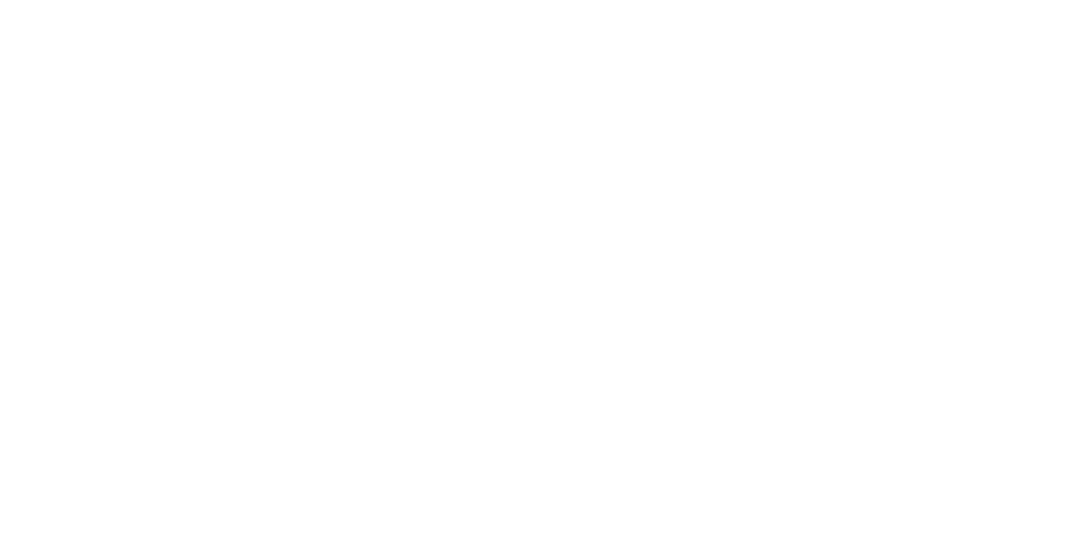
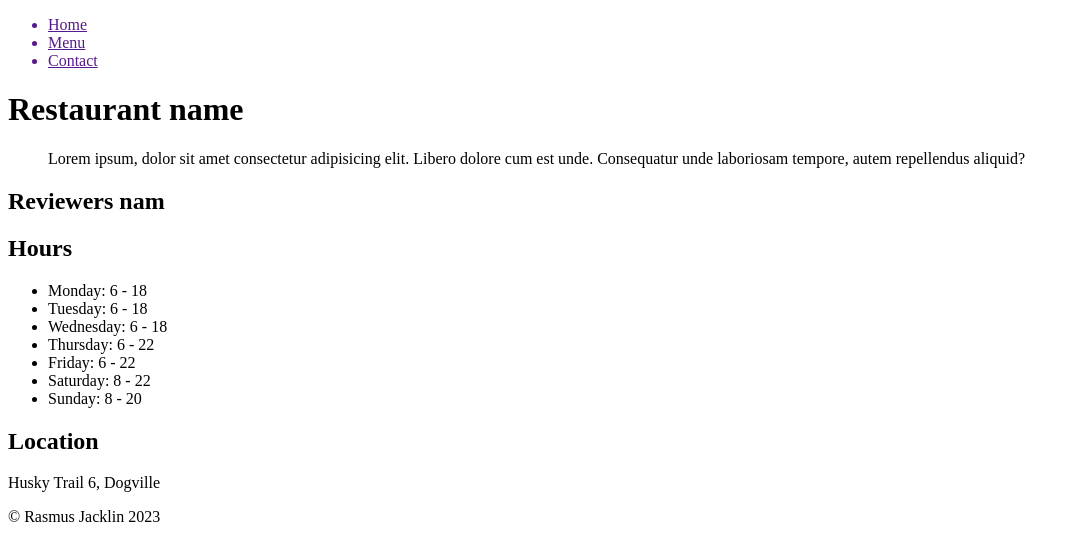
Before and after one commit to 02rasjac/restaurant-page, a website built with webpack: page dist/index.html in a window 1280 px wide. Shown: the whole page, without its empty margins (0-1080 px from the left). Built offline with nearby package versions, Linux system fonts and the light colour scheme.

Commit message:
Add html

```diff
--- a/dist/index.html
+++ b/dist/index.html
@@ -8,6 +8,49 @@
     <title>Restaurant</title>
   </head>
   <body>
-    <div class="container"></div>
+    <div id="container">
+      <header>
+        <nav>
+          <ul>
+            <a href="">
+              <li>Home</li>
+            </a>
+            <a href="">
+              <li>Menu</li>
+            </a>
+            <a href="">
+              <li>Contact</li>
+            </a>
+          </ul>
+        </nav>
+      </header>
+      <main>
+        <h1>Restaurant name</h1>
+        <section>
+          <blockquote>
+            Lorem ipsum, dolor sit amet consectetur adipisicing elit. Libero dolore cum est unde. Consequatur unde laboriosam tempore, autem
+            repellendus aliquid?
+          </blockquote>
+          <h2>Reviewers nam</h2>
+        </section>
+        <section>
+          <h2>Hours</h2>
+          <ul>
+            <li>Monday: 6 - 18</li>
+            <li>Tuesday: 6 - 18</li>
+            <li>Wednesday: 6 - 18</li>
+            <li>Thursday: 6 - 22</li>
+            <li>Friday: 6 - 22</li>
+            <li>Saturday: 8 - 22</li>
+            <li>Sunday: 8 - 20</li>
+          </ul>
+        </section>
+        <section>
+          <h2>Location</h2>
+          <p>Husky Trail 6, Dogville</p>
+        </section>
+      </main>
+      <footer>&copy; Rasmus Jacklin 2023</footer>
+    </div>
   </body>
 </html>
```
